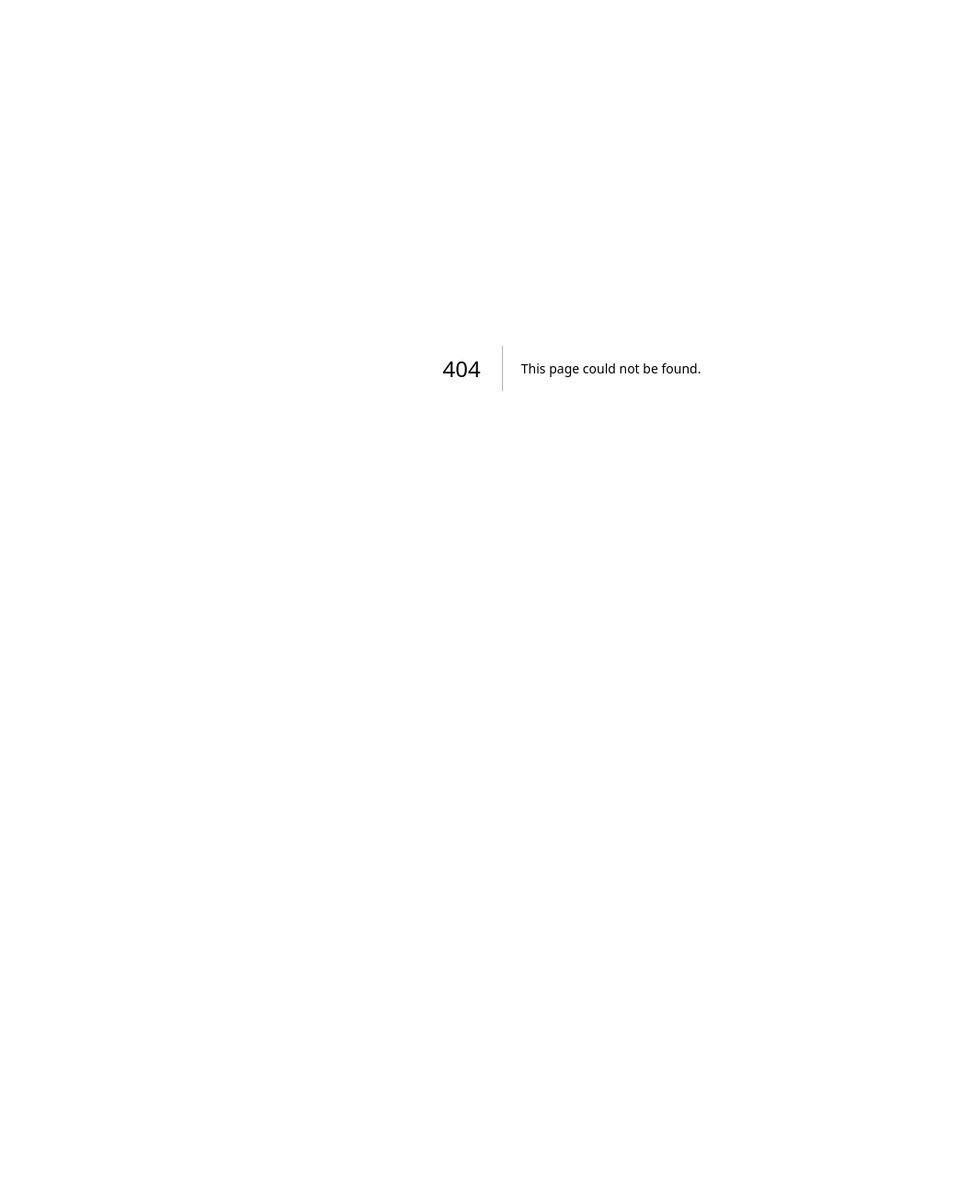
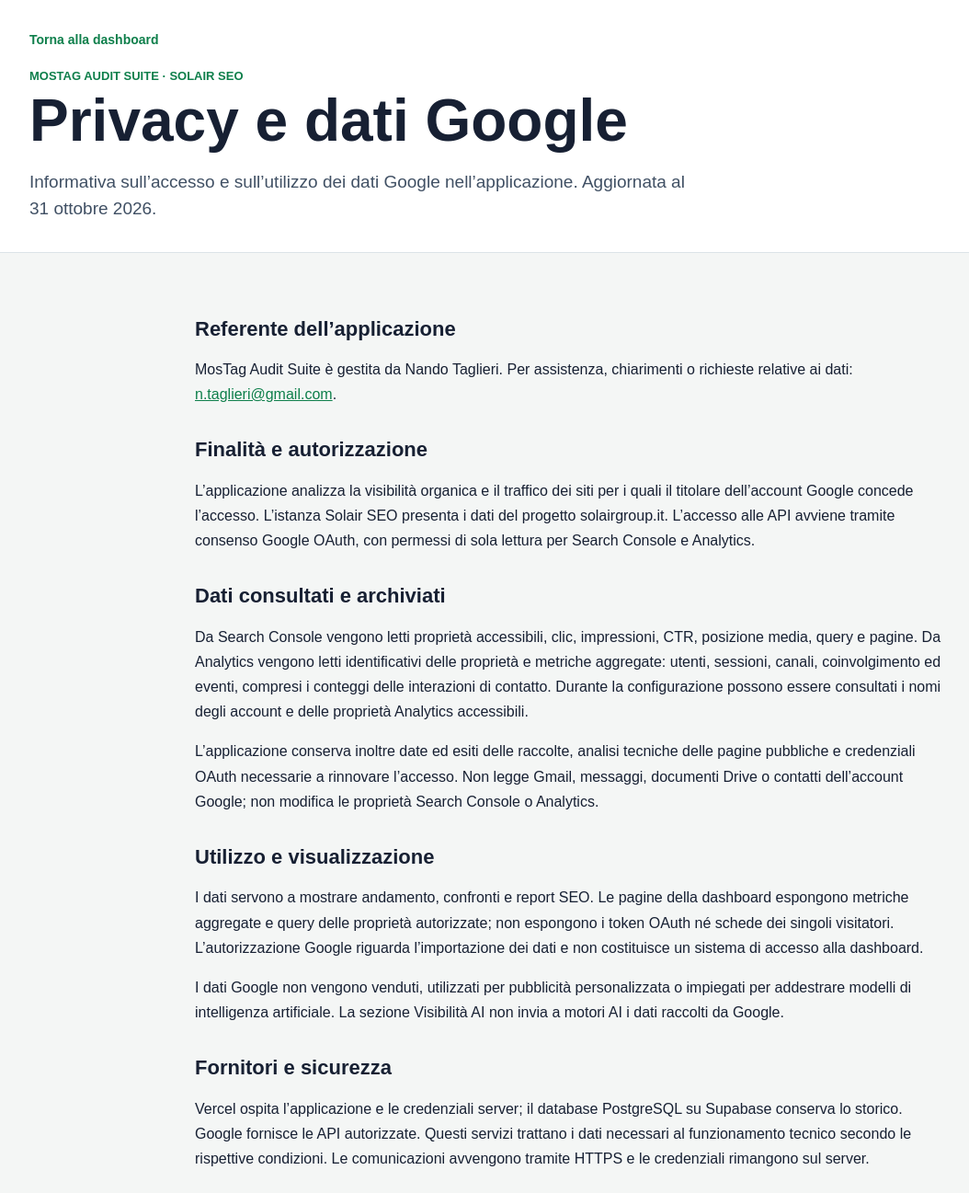
Before and after one commit to ntaglieri-ai/solair-seo, a Next.js app: page /privacy in a window 1280 px wide. Before the commit this address had no page. Shown: the top 1297 px of the page at 92% size, without its empty margins (18-1072 px from the left). Before the commit the page ends 800 px from the top, so only its background shows below. Built offline with nearby package versions, Linux system fonts and the light colour scheme.

Commit message:
Publish Google data privacy disclosure for OAuth branding

```diff
--- a/app/components/site-header.tsx
+++ b/app/components/site-header.tsx
@@ -11,6 +11,7 @@ const menu = [
   { label: "Action plan", href: "/sezioni/action-plan" },
   { label: "Tracking", href: "/sezioni/tracking-setup" },
   { label: "Storico", href: "/sezioni/historical-comparison" },
+  { label: "Privacy", href: "/privacy" },
 ];
 
 /** Marchio e menu principale, da mettere in cima alla hero della pagina. */
--- a/app/globals.css
+++ b/app/globals.css
@@ -31,6 +31,11 @@
 .tracking-archive { margin-top: 28px; }
 .tracking-archive summary { cursor: pointer; padding: 16px 0; font-weight: 600; }
 .tracking-archive > p { margin-bottom: 20px; color: var(--muted); }
+
+.privacy-content { max-width: 820px; line-height: 1.7; }
+.privacy-content h2 { margin: 28px 0 12px; font-size: 22px; }
+.privacy-content p { margin: 0 0 16px; }
+.privacy-content a { color: var(--accent-dark); text-decoration: underline; overflow-wrap: anywhere; }
 
 html {
   scroll-behavior: smooth;
--- /dev/null
+++ b/app/privacy/page.tsx
@@ -0,0 +1,41 @@
+import Link from "next/link";
+import type { Metadata } from "next";
+
+export const metadata: Metadata = { title: "Privacy e dati Google | MosTag Audit Suite" };
+
+export default function PrivacyPage() {
+  return (
+    <main className="dashboard section-page">
+      <header className="detail-hero">
+        <div className="section-inner">
+          <Link className="back-link" href="/">Torna alla dashboard</Link>
+          <p className="eyebrow">MosTag Audit Suite · Solair SEO</p>
+          <h1>Privacy e dati Google</h1>
+          <p className="hero-copy">Informativa sull’accesso e sull’utilizzo dei dati Google nell’applicazione. Aggiornata al 31 ottobre 2026.</p>
+        </div>
+      </header>
+      <section className="content-section">
+        <div className="section-inner privacy-content">
+          <h2>Referente dell’applicazione</h2>
+          <p>MosTag Audit Suite è gestita da Nando Taglieri. Per assistenza, chiarimenti o richieste relative ai dati: <a href="mailto:n.taglieri@gmail.com">n.taglieri@gmail.com</a>.</p>
+          <h2>Finalità e autorizzazione</h2>
+          <p>L’applicazione analizza la visibilità organica e il traffico dei siti per i quali il titolare dell’account Google concede l’accesso. L’istanza Solair SEO presenta i dati del progetto solairgroup.it. L’accesso alle API avviene tramite consenso Google OAuth, con permessi di sola lettura per Search Console e Analytics.</p>
+          <h2>Dati consultati e archiviati</h2>
+          <p>Da Search Console vengono letti proprietà accessibili, clic, impressioni, CTR, posizione media, query e pagine. Da Analytics vengono letti identificativi delle proprietà e metriche aggregate: utenti, sessioni, canali, coinvolgimento ed eventi, compresi i conteggi delle interazioni di contatto. Durante la configurazione possono essere consultati i nomi degli account e delle proprietà Analytics accessibili.</p>
+          <p>L’applicazione conserva inoltre date ed esiti delle raccolte, analisi tecniche delle pagine pubbliche e credenziali OAuth necessarie a rinnovare l’accesso. Non legge Gmail, messaggi, documenti Drive o contatti dell’account Google; non modifica le proprietà Search Console o Analytics.</p>
+          <h2>Utilizzo e visualizzazione</h2>
+          <p>I dati servono a mostrare andamento, confronti e report SEO. Le pagine della dashboard espongono metriche aggregate e query delle proprietà autorizzate; non espongono i token OAuth né schede dei singoli visitatori. L’autorizzazione Google riguarda l’importazione dei dati e non costituisce un sistema di accesso alla dashboard.</p>
+          <p>I dati Google non vengono venduti, utilizzati per pubblicità personalizzata o impiegati per addestrare modelli di intelligenza artificiale. La sezione Visibilità AI non invia a motori AI i dati raccolti da Google.</p>
+          <h2>Fornitori e sicurezza</h2>
+          <p>Vercel ospita l’applicazione e le credenziali server; il database PostgreSQL su Supabase conserva lo storico. Google fornisce le API autorizzate. Questi servizi trattano i dati necessari al funzionamento tecnico secondo le rispettive condizioni. Le comunicazioni avvengono tramite HTTPS e le credenziali rimangono sul server.</p>
+          <h2>Conservazione e cancellazione</h2>
+          <p>Lo storico è conservato per consentire il confronto tra audit; attualmente non è prevista una cancellazione automatica a scadenza. Il referente della proprietà può richiedere la cancellazione dei dati e delle credenziali scrivendo all’indirizzo indicato sopra. La gestione delle eventuali copie di backup segue i tempi tecnici dei fornitori.</p>
+          <h2>Revoca dell’accesso</h2>
+          <p>Puoi revocare l’autorizzazione dalla pagina <a href="https://myaccount.google.com/connections">Connessioni del tuo account Google</a>. La revoca interrompe le raccolte future ma non cancella automaticamente lo storico già importato: per eliminarlo occorre inviare una richiesta al referente dell’applicazione.</p>
+          <h2>Norme sui dati Google</h2>
+          <p>L’utilizzo e l’eventuale trasferimento delle informazioni ricevute dalle API Google rispettano la <a href="https://developers.google.com/terms/api-services-user-data-policy">Google API Services User Data Policy</a>, inclusi i requisiti Limited Use. Eventuali nuove finalità o permessi richiederanno l’aggiornamento dell’informativa e, quando necessario, un nuovo consenso.</p>
+        </div>
+      </section>
+    </main>
+  );
+}
```
